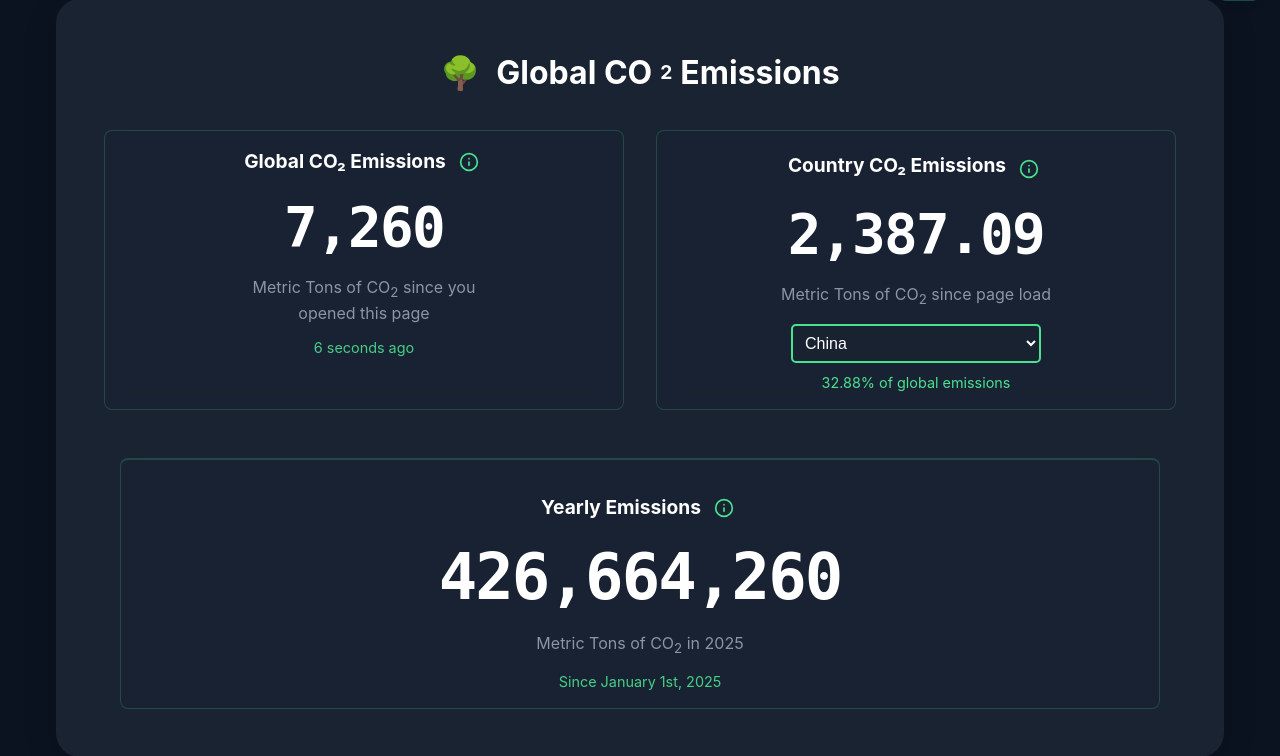
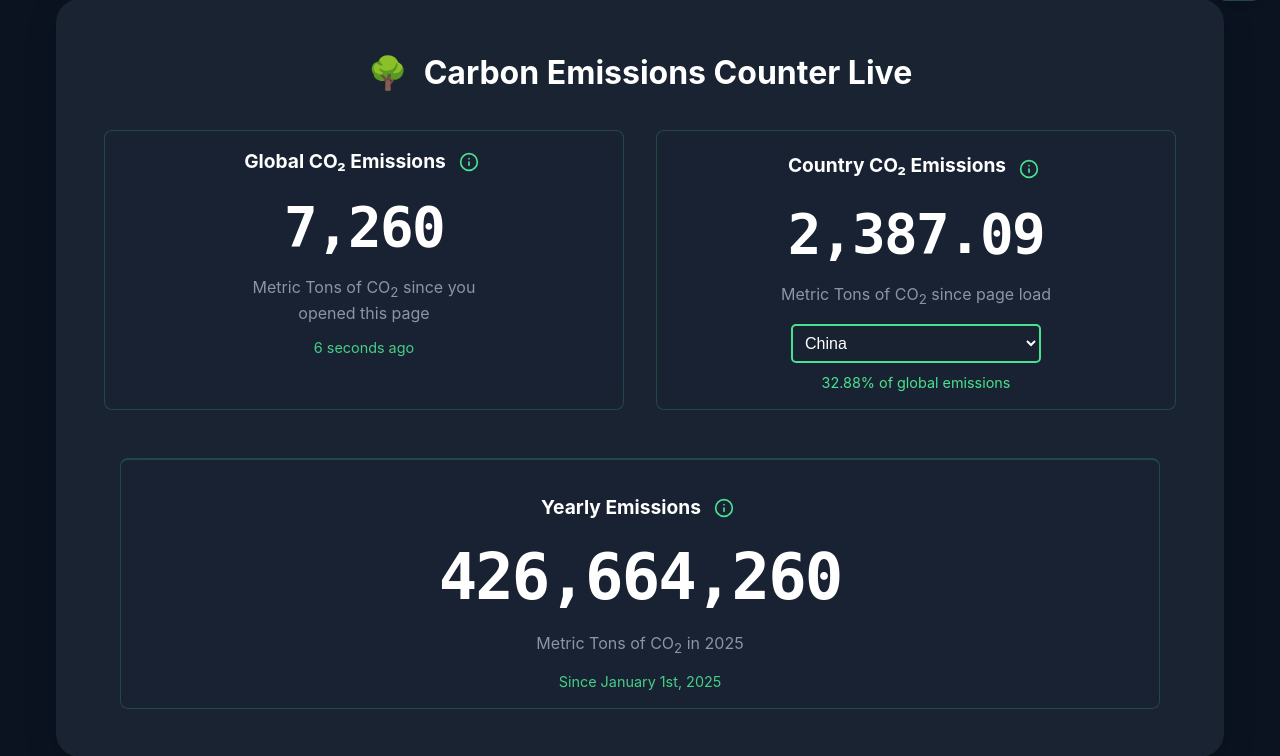
Before and after one commit to Moxi89/Real-Time-Carbon-Emissions-Counter, a Flask app: page / in a window 1280 px wide. Shown: the part 77-833 px from the top of the page. Run offline with Flask 3, Linux system fonts and the light colour scheme.

Commit message:
Update main title text

```diff
--- a/templates/index.html
+++ b/templates/index.html
@@ -55,7 +55,7 @@
             <div class="counter-container" id="counter-section">
                 <div class="title">
                     <span class="leaf-icon">🌳</span>
-                    <h1>Global CO<sub>2</sub> Emissions</h1>
+                    <h1>Carbon Emissions Counter Live</h1>
                 </div>
 
                 <div class="counters-grid">
```
